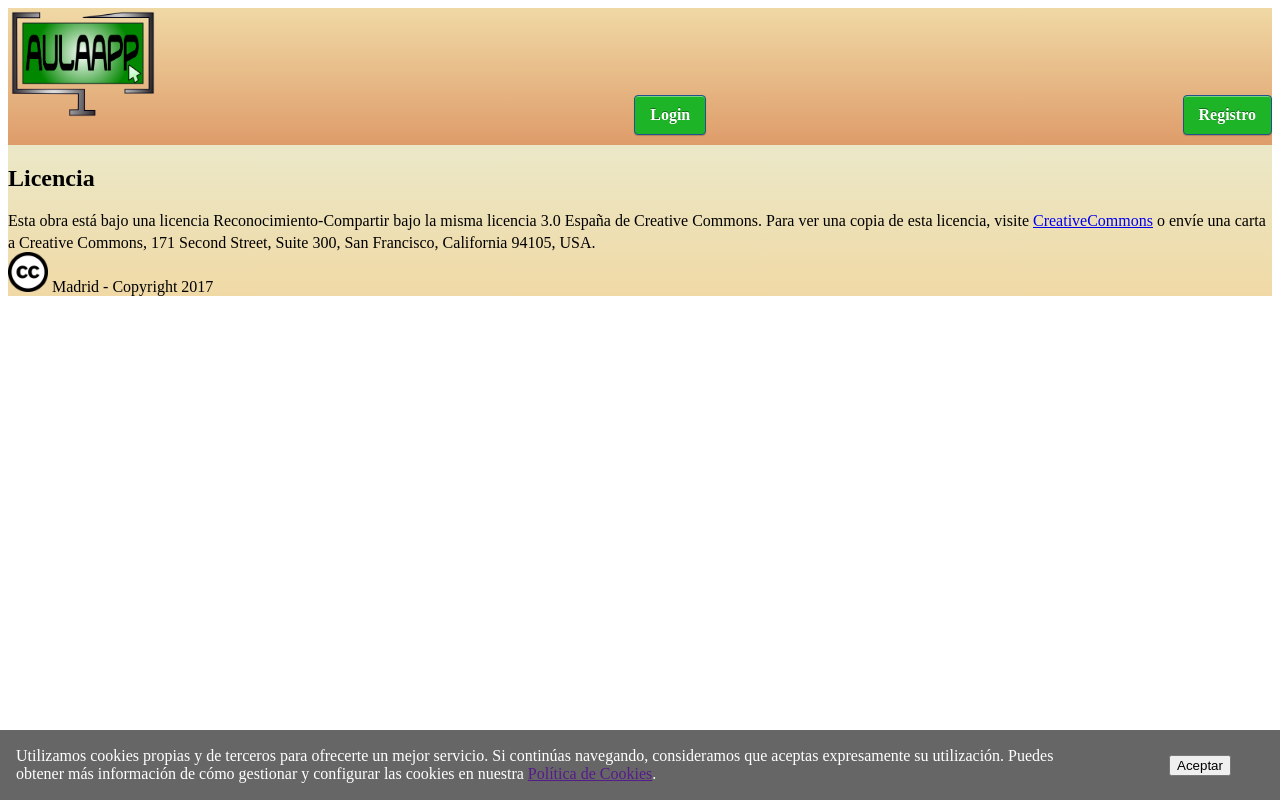
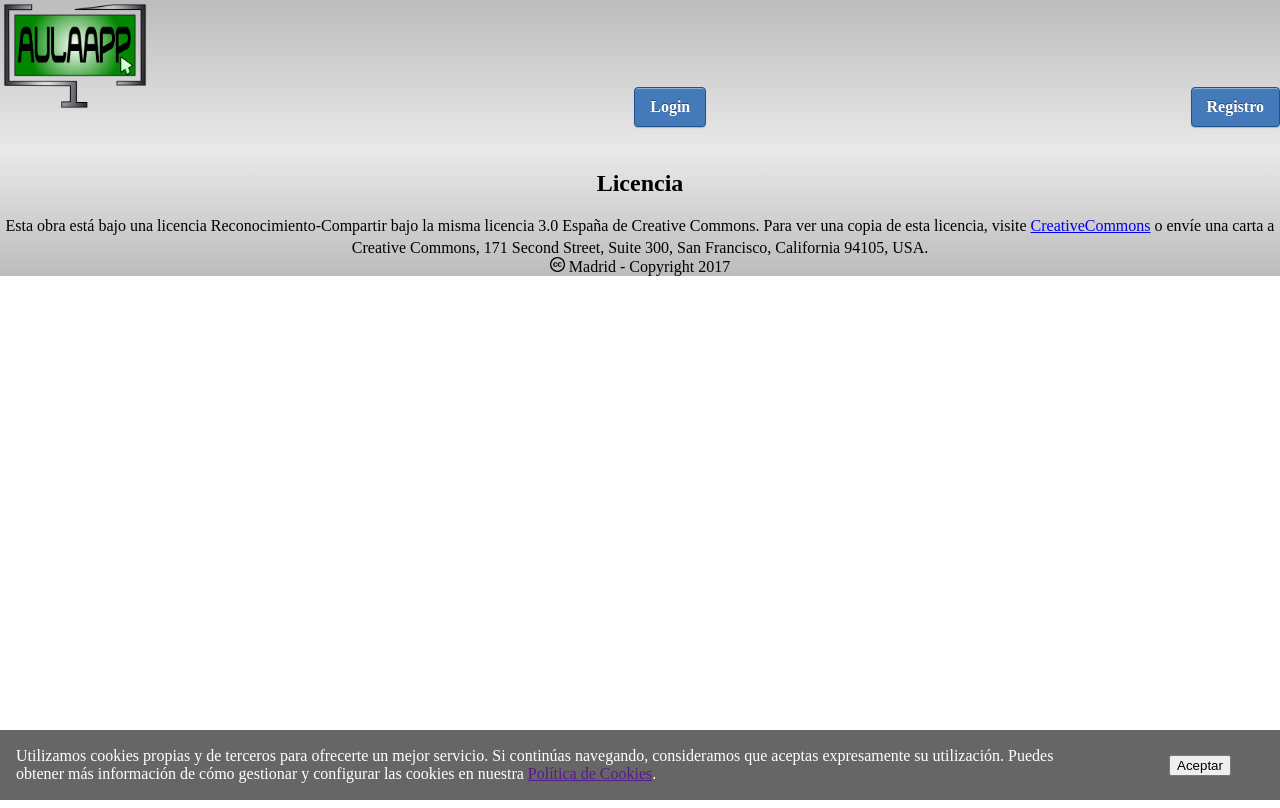
Before and after one commit to project2aulaapp/aulaapp, a PHP site: template views/template.php in a window 1280 px wide. Run offline with PHP 8.4, Linux system fonts and the light colour scheme; the template is opened without the code that fills it, so the values that code supplies are empty.

Commit message:
Cambios en color, posicionamiento y también en la imagen del footer. Sigue sin estar solucionado el problema del height :)

```diff
--- /dev/null
+++ b/src/javascript/paraIndex/cambiarColor.js
@@ -0,0 +1,14 @@
+document.addEventListener('DOMContentLoaded',
+function(){
+
+	var contenedor = document.getElementById("contenedor");
+
+	var header = document.getElementsByTagName("header")[0];
+	var aside = contenedor.children[2];
+
+	if(aside == "aside"){
+		header.style.background = 'linear-gradient(#de9c6a,#f0d9a5);';
+	}else{
+		header.style.background = 'linear-gradient(#de9c6a,#ebe8c8);';
+	}
+},false);
--- /dev/null
+++ b/src/javascript/paraIndex/menu.js
@@ -0,0 +1,19 @@
+document.addEventListener('DOMContentLoaded',
+function(){
+
+	var li = document.getElementsByTagName("li")[0];
+	var i = 0;
+
+	for(i = 0; i<=li.length; i++){
+		li[i].addEventListener("click",cambiarClase,false);
+	}
+
+	function cambiarClase(e){
+
+		var actual = document.getElementsByClassName("actual")[0];
+		actual.removeAttribute("actual");
+
+		e.target.className += "actual";
+	}
+
+},false);
--- /dev/null
+++ b/src/styles/efectoMenu/menu.css
@@ -0,0 +1,4 @@
+.actual{
+	border-bottom:2px solid black;
+	border-top:2px solid black;
+}
--- a/src/styles/index/main.css
+++ b/src/styles/index/main.css
@@ -2,8 +2,17 @@
     box-sizing:border-box;
 }
 
-body, html {
+html, body{
+    margin: 0;
+    padding: 0;
+
+    min-width: 100%;
+    width: 100%;
+    max-width: 100%;
+
+    min-height: 100%;
     height: 100%;
+    max-height: 100%;
 }
 
 #depuracion{
@@ -12,19 +21,21 @@ body, html {
 
 main{
     width:100%;
-    background-color:#ebe8c8;
+    background-color:#e9e9e9;
     display:flex;
     flex-direction:column;
     align-items: center;
+    justify-content:space-between;
     margin: 0 auto;
 
 }
 
 header{
     width:100%;
+    height:150px;
     display:flex;
     justify-content:space-around;
-    background: linear-gradient(#f0d9a5,#ebe8c8);
+    background: linear-gradient(#bcbcbc,#e9e9e9);
     align-items:baseline;
     flex-wrap:wrap;
 }
@@ -83,10 +94,10 @@ aside ul{
         display: none;
         height: 100%;
         position: fixed;
-        top: 8px;
-        right: 8px;
-        background-color: #de9c6a;
-        opacity: 0.8;
+        top: 0px;
+        right: 0px;
+        background-color: #bcbcbc;
+        opacity: 0.9;
         -webkit-animation-name: menuIn;
         -webkit-animation-duration: 0.4s;
         animation-name: menuIn;
@@ -130,6 +141,12 @@ aside ul{
             opacity: 0.7;
         }
     }
+
+
+    .parallax {
+        background-attachment: scroll;
+    }
+
 }
 /*Boton Menu*/
 
@@ -140,7 +157,7 @@ section{
 
 section section{
     width: 100%;
-    background-color: #ebe8c8;
+    background-color: #e9e9e9;
 }
 
 section article{
@@ -158,6 +175,7 @@ section article:nth-child(-n+3){
 
 section article *{
     margin:10px 15px;
+    width:90%;
 }
 
 section h1{
@@ -170,7 +188,8 @@ article img{
 
 footer{
     width:100%;
-    background: linear-gradient(#ebe8c8,#f0d9a5);
+    background: linear-gradient(#e9e9e9,#bcbcbc);
+    text-align: center;
 }
 
 /*Menu login*/
@@ -182,7 +201,12 @@ footer{
 /*Pagina perfil*/
 #verPerfil{
     display: flex;
+    flex-direction: column;
     align-items:center;
+}
+
+#verPerfil *{
+    margin:10px;
 }
 
 /*btn para editar perfil*/
@@ -215,7 +239,7 @@ footer{
 /*btn del header*/
 header a:nth-child(n+2), #login a {
     padding: 10px 15px;
-    background: #1EB428;
+    background: #4479BA;
     color: #FFf;
     text-decoration: none;
     border-radius: 4px;
@@ -233,21 +257,19 @@ header a:nth-child(n+2), #login a {
     margin: 5px;
 }
 header a:nth-child(n+2):hover,#login a:hover {
-    background: #0B8113;
+    background: #356094;
     border: solid 1px #2A4E77;
     text-decoration: none;
 }
 header a:nth-child(n+2):active,#login a:active {
     box-shadow: inset 0 1px 4px rgba(0, 0, 0, 0.6);
-    background: #003E04;
+    background: #2E5481;
     border: solid 1px #203E5F;
+    color:#FF0;
 }
 
-
-/*Selecionamos las fuentes a los encabezados*/
-h1,h2,h3,h4,h5,h6{
+h1,h2,h3,h4,h5{
     font-size: x-large;
-    font-family: 'Roboto Slab', serif;
 }
 
 /*
--- a/src/styles/index/mainDesktop.css
+++ b/src/styles/index/mainDesktop.css
@@ -6,7 +6,7 @@
 
     header{
         justify-content:space-between;
-        background: linear-gradient(#f0d9a5,#de9c6a);
+        background: linear-gradient(#bcbcbc,#e9e9e9);
     }
 
     section {
@@ -18,7 +18,7 @@
         display: flex;
         flex-direction: column;
         width:100%;
-        background-color: #ebe8c8;
+        background-color: #e9e9e9;
     }
 
     section section article:nth-child(-n+2){
@@ -28,7 +28,7 @@
 
     section aside{
         width:100%;
-        background: linear-gradient(#de9c6a,#ebe8c8);
+        background: #bcbcbc;
     }
 
     section aside ul{
@@ -57,13 +57,11 @@
 
 @media  (min-width: 1324px){
     body{
-        background: #f0d9a5;
+        background: #e9e9e9;
 
     }
 
-    main{
-        width:1224px;
-    }
+
 
 
 }
--- a/src/styles/index/mainTablet.css
+++ b/src/styles/index/mainTablet.css
@@ -16,13 +16,13 @@
     }
 
     article:hover{
-        background-color: #D6D3B7;
+        background-color: #d4d4d4;
     }
 
     aside{
         width:25%;
         display:flex;
-        background: linear-gradient(to left,#de9c6a,#ebe8c8);
+        background: #bcbcbc;
     }
 
     aside ul{
@@ -33,13 +33,17 @@
     }
 
     aside ul li{
-        list-style: none;
         line-height: 45px;
         display: inline-block;
         padding: 0;
-        text-align: center;
         width: 100%;
 
+    }
+
+
+    aside ul li:hover{
+        border-bottom: 2px solid black;
+        border-top: 2px solid black;
     }
 
     aside ul li a{
--- a/src/styles/maestro.css
+++ b/src/styles/maestro.css
@@ -14,6 +14,9 @@
 /*Vista del alumno*/
 @import "ids/formAlumno.css";
 
+/*Vista del alumno*/
+@import "efectoMenu/menu.css";
+
 
 /*Llamamos el estilo de la ventana de la cookies*/
 @import "ventanaModal/style.css";
--- a/views/modules/footer.php
+++ b/views/modules/footer.php
@@ -3,5 +3,5 @@
             bajo la misma licencia 3.0 España de Creative Commons.
             Para ver una copia de esta licencia, visite <a href="https://creativecommons.org/licenses/by-sa/3.0/es/">CreativeCommons</a>
             o envíe una carta a Creative Commons, 171 Second Street, Suite 300, San Francisco, California 94105, USA.<br />
-            <img src="src/img/creative_commons.png" width="40" height="40">
+            <img src="src/img/creative_commons.png" width="15" height="15">
 Madrid - Copyright <?php echo date("Y"); ?>
--- a/views/modules/inicio.php
+++ b/views/modules/inicio.php
@@ -1,5 +1,4 @@
 <section id="contenidoInicio">
-<h1>Bienvenido a la página de inicio</h1>
 
 <article>
 	<h1>Desarrollo de Aplicaciones Web</h1>
--- a/views/template.php
+++ b/views/template.php
@@ -10,6 +10,8 @@
         <link rel="shortcut icon" href="src/img/favicon.png"/>
         <script src="src/javascript/ventanaModal/app.js"></script>
         <script src="src/javascript/timeoutMensaje/timeoutMensaje.js"></script>
+        <script src="src/javascript/paraIndex/cambiarColor.js"></script>
+        <script src="src/javascript/paraIndex/menu.js"></script>
 
     </head>
 
@@ -48,7 +50,7 @@
                 }
 
                 if (isset($_SESSION["usuario"])) {
-                    echo '<p>Bienvenido ';
+                    echo '<p><b>Usuario: </b> ';
                     echo ucfirst($_SESSION["usuario"]) . '      </p>';
                     echo '<span id="notificaciones"></span>'; // aquí se insertarán las notificaciones, se puede mover donde sea.
                     echo '<a href="index.php?action=salir">Salir</a>';
```
Also changed, not shown: views/modules/navegacion.php (+6 -6 lines), src/img/creative_commons.png.
